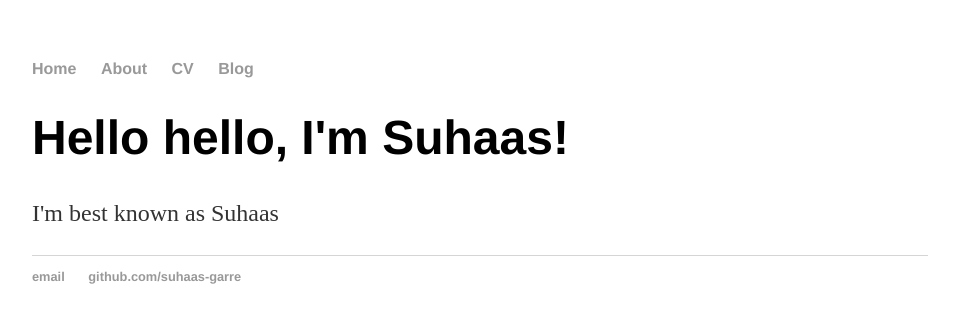
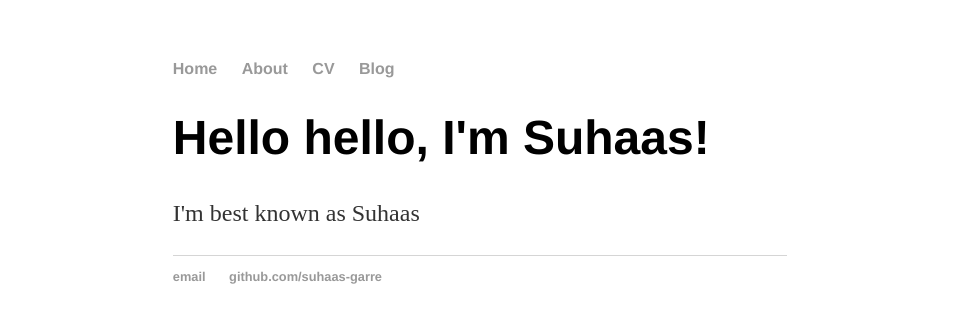
Before and after one commit to suhaas-garre/suhaas-garre.github.io, a Jekyll site: the page built from index.html, in a window 1280 px wide. Shown: the top 323 px of the page, without its empty margins (160-1119 px from the left). Built offline with Jekyll 4.4.1, drawn with Linux system fonts in a browser that asks for light colours.

Commit message:
fixing margins

```diff
--- a/css/main.css
+++ b/css/main.css
@@ -1,6 +1,6 @@
 body {
     margin: 60px auto;
-    width: 70%;
+    width: 48%;
 }
 nav ul, footer ul {
     font-family:'Helvetica', 'Arial', 'Sans-Serif';
```
